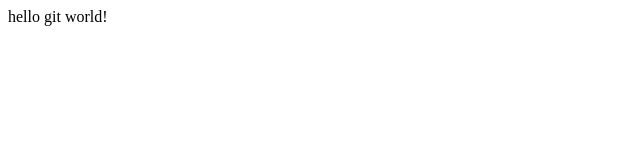
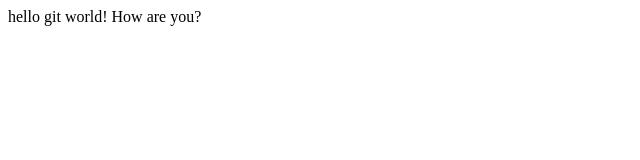
Before and after one commit to KT153580/hello-gitHub, a plain HTML site: page index.html in a window 1280 px wide. Shown: the whole page, without its empty margins (0-640 px from the left). Drawn offline with Linux system fonts and the light colour scheme.

Commit message:
1行追加

```diff
--- a/index.html
+++ b/index.html
@@ -2,5 +2,6 @@
 <html lang="ja">
 <body>
  	hello git world!
+	How are you?
 <body>
 </html>
```
